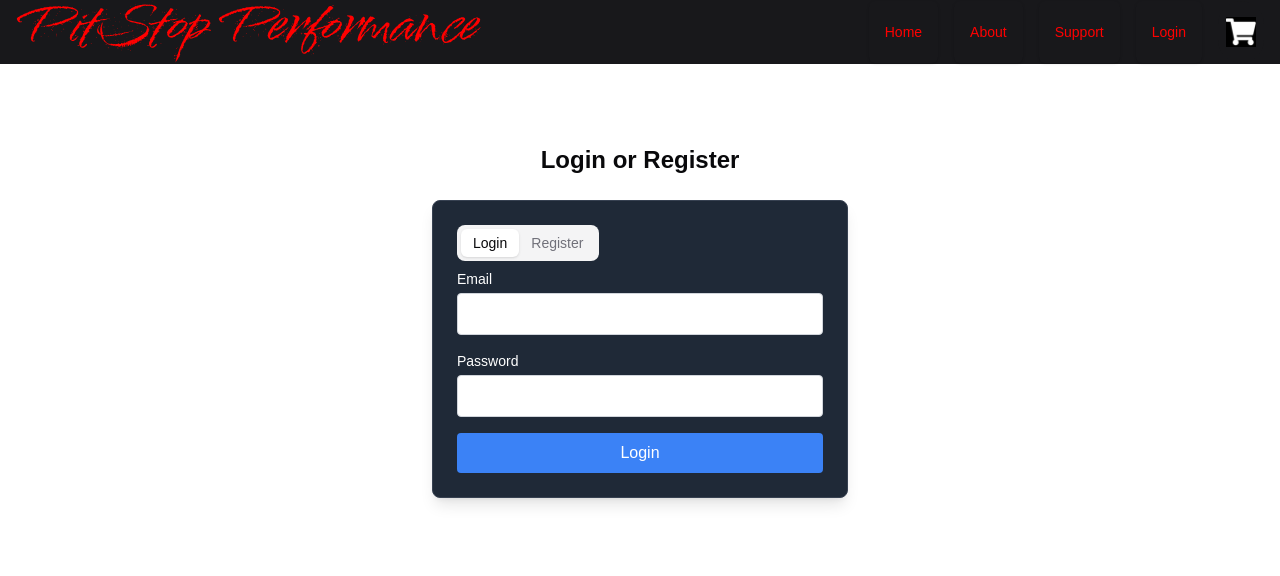
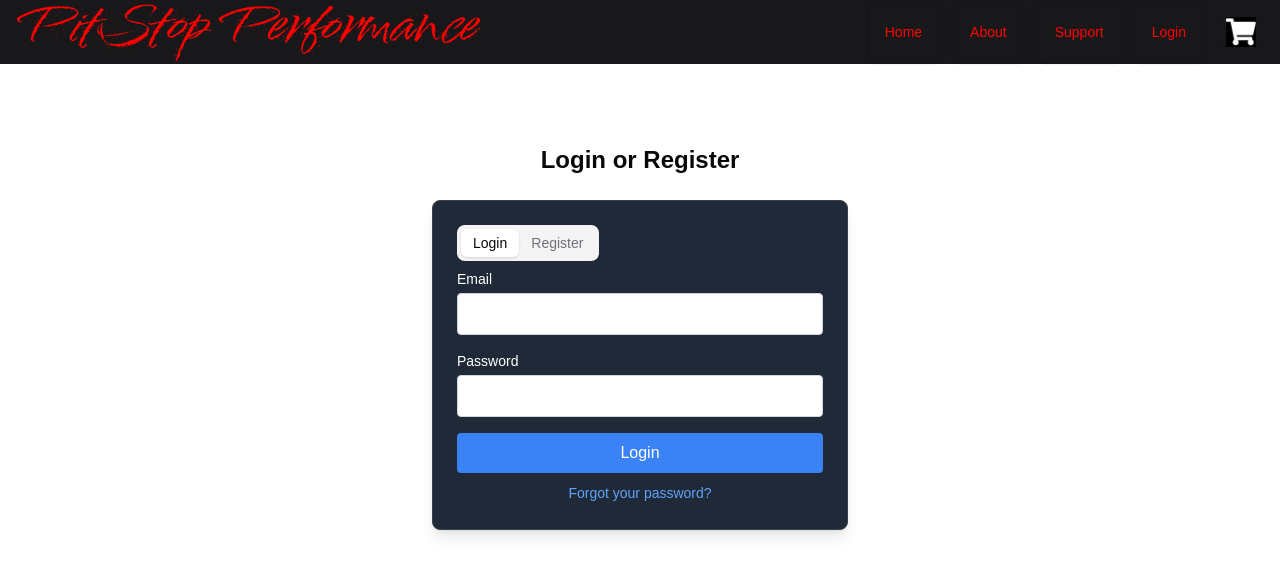
Before and after one commit to dannya101/Car-Parts-E-commerce, a Next.js app in the folder pitstop-performace/: page /login in a window 1280 px wide. Shown: the top 576 px of the page. Built offline with nearby package versions, Linux system fonts and the light colour scheme.

Commit message:
Added forgot password to login

```diff
--- a/pitstop-performace/src/components/loginform.tsx
+++ b/pitstop-performace/src/components/loginform.tsx
@@ -41,6 +41,16 @@
             >
                 Login
             </button>
+
+            {/* Forgot Password Link */}
+            <div className="text-center mt-2">
+                <a
+                    href="/forgot-password"
+                    className="text-sm text-blue-400 hover:underline"
+                >
+                    Forgot your password?
+                </a>
+            </div>
         </form>
     );
 }
```
